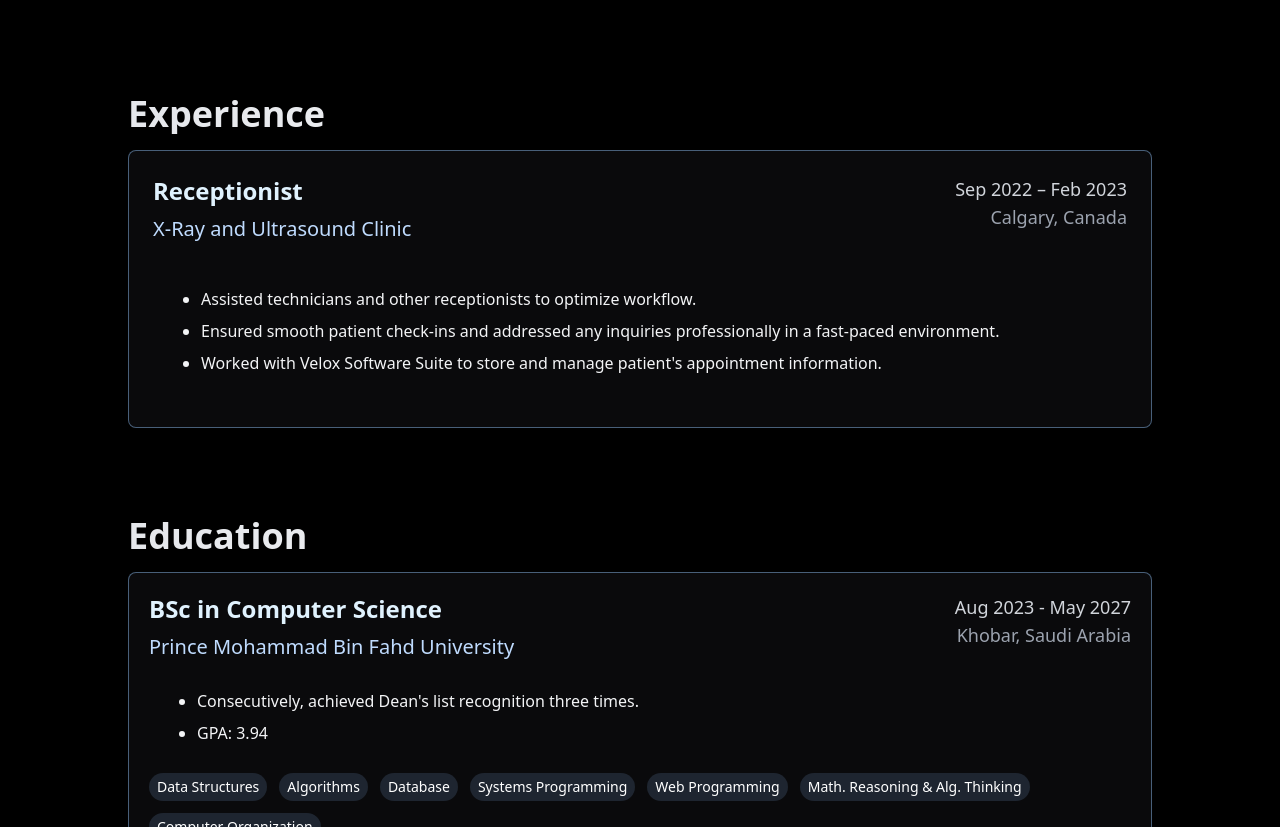
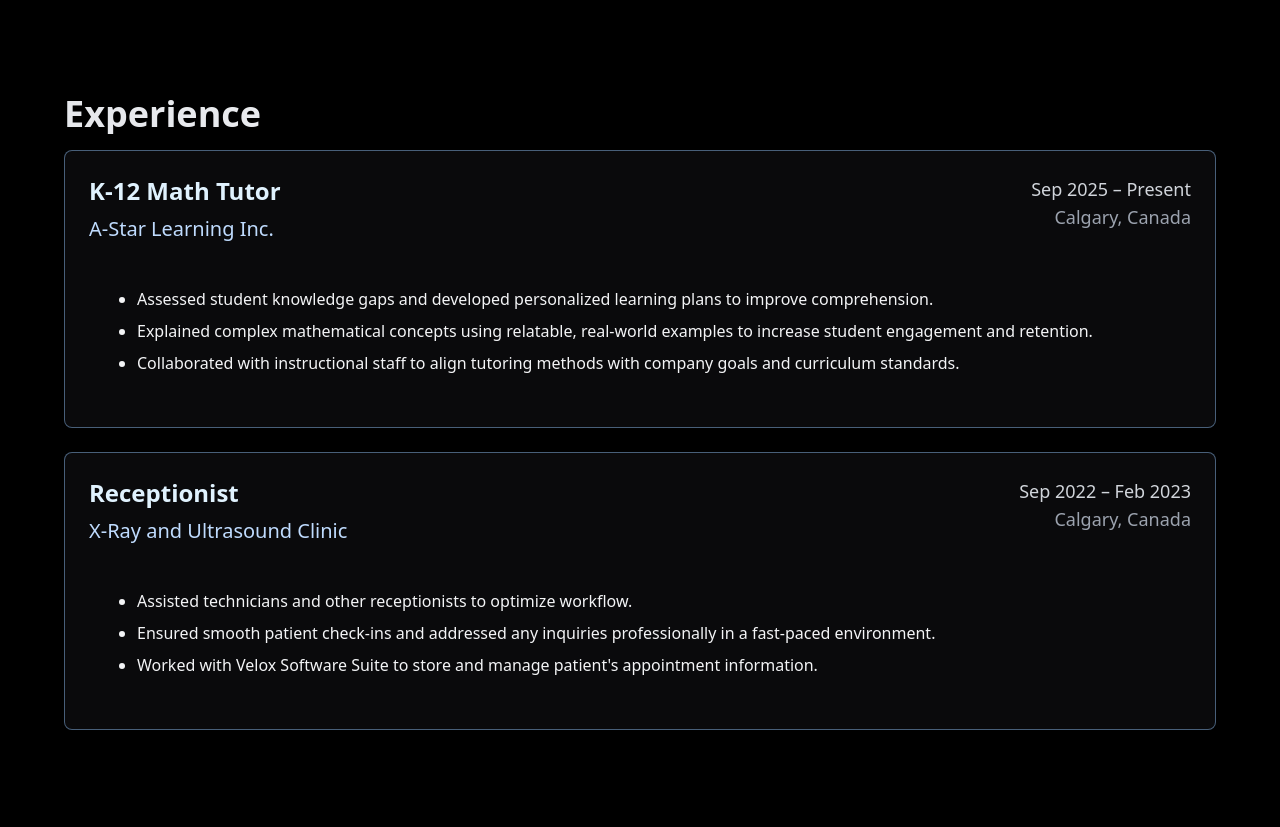
Before and after one commit to ayisha-afridi/portfolio, a React (Vite) app: page / in a window 1280 px wide. Shown: the part 1973-2800 px from the top of the page. Built offline with nearby package versions, Linux system fonts and the light colour scheme.

Commit message:
Update experience and education information

```diff
--- a/src/sections/Experience/Experience.jsx
+++ b/src/sections/Experience/Experience.jsx
@@ -7,6 +7,18 @@ import React from "react";
 
 const Experience = () => {
   const experience = [
+    {
+      title: "K-12 Math Tutor",
+      company: "A-Star Learning Inc.",
+      duration: "Sep 2025 – Present",
+      location: "Calgary, Canada",
+      description: [
+        "Assessed student knowledge gaps and developed personalized learning plans to improve comprehension.",
+        "Explained complex mathematical concepts using relatable, real-world examples to increase student engagement and retention.",
+        "Collaborated with instructional staff to align tutoring methods with company goals and curriculum standards.",
+      ],
+      technologies: [],
+    },
     {
       title: "Receptionist",
       company: "X-Ray and Ultrasound Clinic",
@@ -19,26 +31,35 @@ const Experience = () => {
       ],
       technologies: [],
     },
+
   ];
 
 const education = [
     {
-      degree: "BSc in Computer Science",
-      school: "Prince Mohammad Bin Fahd University",
-      duration: "Aug 2023 - May 2027",
+      degree: "Bachelor of Science in Computer Science",
+      isUniversity: true,
+      schools: [
+        {
+          name: "University of Calgary",
+          location: "Calgary, Canada",
+          duration: "September 2025 - Present",
+        },
+        {
+          name: "Prince Mohammad Bin Fahd University",
           location: "Khobar, Saudi Arabia",
-      description: [
-        "Consecutively, achieved Dean's list recognition three times.",
-        "GPA: 3.94",
+          duration: "August 2023 - May 2025",
+        },
       ],
+      gpa: "3.92",
       courses: [
         "Data Structures",
         "Algorithms",
+        "Computer Organisation and Architecture",
+        "Web Programming",
+        "Computer Science I",
+        "Computer Science II",
+        "Mathematical Reasoning and Algorithmic Thinking",
         "Database",
-        "Systems Programming",
-        "Web Programming",
-        "Math. Reasoning & Alg. Thinking",
-        "Computer Organization",
       ],
     },
     {
@@ -46,6 +67,7 @@ const Experience = () => {
       school: "Nelson Mandela High School & CBe-learn",
       duration: "Sep 2019 - Jun 2023",
       location: "Calgary, Canada",
+      isUniversity: false,
       description: [],
       courses: [],
     },
@@ -55,7 +77,7 @@ const Experience = () => {
     <>
       {/* Experience Section */}
       <section id="experience" className="py-6 sm:py-12">
-        <div className="max-w-7xl mx-auto px-8 sm:px-32">
+        <div className="max-w-7xl mx-auto px-8 sm:px-16">
           <h2 className="text-3xl sm:text-4xl font-semibold mb-4 bg-gradient-to-l from-white to-gray-200 bg-clip-text text-transparent leading-relaxed">
             Experience
           </h2>
@@ -97,8 +119,8 @@ const Experience = () => {
       </section>
 
       {/* Education Section */}
-      <section id="education" className="py-8 sm:py-10">
-        <div className="max-w-7xl mx-auto px-8 sm:px-32">
+      <section id="education" className="py-6 sm:py-12">
+        <div className="max-w-7xl mx-auto px-8 sm:px-16">
           <h2 className="text-3xl sm:text-4xl font-semibold mb-4 bg-gradient-to-l from-white to-gray-200 bg-clip-text text-transparent leading-relaxed">
             Education
           </h2>
@@ -106,13 +128,66 @@ const Experience = () => {
             {education.map((edu, index) => (
               <div
                 key={index}
-                className="bg-zinc-900/45 rounded-lg p-2 sm:p-5 shadow-lg transform transition-all hover:scale-[1.015] border border-blue-300/45 hover:border-rose-200 group"
+                className="bg-zinc-900/45 rounded-lg p-4 sm:p-6 shadow-lg transform transition-all hover:scale-[1.015] border border-blue-300/45 hover:border-rose-200 group"
               >
+                {/* Degree Title */}
+                <h3 className="text-xl sm:text-2xl font-semibold text-sky-100 mb-3 sm:mb-4 group-hover:text-rose-200 transition-colors">
+                  {edu.degree}
+                </h3>
+
+                {/* University Format (with multiple institutions) */}
+                {edu.isUniversity ? (
+                  <>
+                    {/* Schools List */}
+                    <div className="space-y-4 mb-8 sm:mb-8">
+                      {edu.schools.map((school, schoolIndex) => (
+                        <div key={schoolIndex} className="flex flex-col sm:flex-row sm:justify-between sm:items-start">
+                          <div className="flex-1">
+                            <p className="text-base sm:text-lg text-blue-200 group-hover:text-rose-300 transition-colors font-medium">
+                              {school.name}
+                            </p>
+                            <p className="text-sm sm:text-base text-gray-400">
+                              {school.location}
+                            </p>
+                          </div>
+                          <p className="text-sm sm:text-base text-gray-300 mt-1 sm:mt-0 sm:text-right">
+                            {school.duration}
+                          </p>
+                        </div>
+                      ))}
+                    </div>
+
+                    {/* GPA */}
+                    {edu.gpa && (
+                      <p className="text-sm sm:text-base text-gray-100 mb-2">
+                        <span className="font-medium">GPA:</span> {edu.gpa}
+                      </p>
+                    )}
+
+                    {/* Relevant Coursework */}
+                    {edu.courses && edu.courses.length > 0 && (
+                      <div className="mt-3">
+                        <p className="text-sm sm:text-base text-gray-100 font-medium mb-4">
+                          Relevant Coursework:
+                        </p>
+                        <div className="flex flex-wrap gap-2 sm:gap-3">
+                          {edu.courses.map((course, idx) => (
+                            <span
+                              key={idx}
+                              className="bg-slate-700/50 text-white px-2.5 py-1 rounded-full text-xs sm:text-sm hover:scale-[1.05] hover:bg-slate-700/45 hover:text-blue-300 transition-all"
+                            >
+                              {course}
+                            </span>
+                          ))}
+                        </div>
+                      </div>
+                    )}
+                  </>
+                ) : (
+                  /* High School Format - Original Layout */
+                  <>
                     <div className="flex flex-col sm:flex-row justify-between items-start mb-2">
                       <div className="mb-2 sm:mb-0">
-                    <h3 className="text-xl sm:text-2xl font-semibold text-sky-100 mb-1 sm:mb-2 group-hover:text-rose-200 transition-colors">
-                      {edu.degree}
-                    </h3>
                         <p className="text-lg sm:text-xl text-blue-200 group-hover:text-rose-300 transition-colors">
                           {edu.school}
                         </p>
@@ -128,24 +203,14 @@ const Experience = () => {
                     </div>
                     {edu.description && edu.description.length > 0 && (
                       <ul className="text-gray-100 text-sm sm:text-base py-4 px-4 sm:px-6">
-                    {edu.description.map((desc, index) => (
-                      <li key={index} className="list-disc ml-4 sm:ml-6 py-1">
+                        {edu.description.map((desc, descIndex) => (
+                          <li key={descIndex} className="list-disc ml-4 sm:ml-6 py-1">
                             {desc}
                           </li>
                         ))}
                       </ul>
                     )}
-                {edu.courses && edu.courses.length > 0 && (
-                  <div className="flex flex-wrap gap-2 sm:gap-3 py-2">
-                    {edu.courses.map((course, idx) => (
-                      <span
-                        key={idx}
-                        className="bg-slate-700/50 text-white px-2 py-1 rounded-full text-sm hover:scale-[1.1] hover:bg-slate-700/45 hover:text-blue-300"
-                      >
-                        {course}
-                      </span>
-                    ))}
-                  </div>
+                  </>
                 )}
               </div>
             ))}
```
Lines whose indentation alone changed are shown as unchanged.
